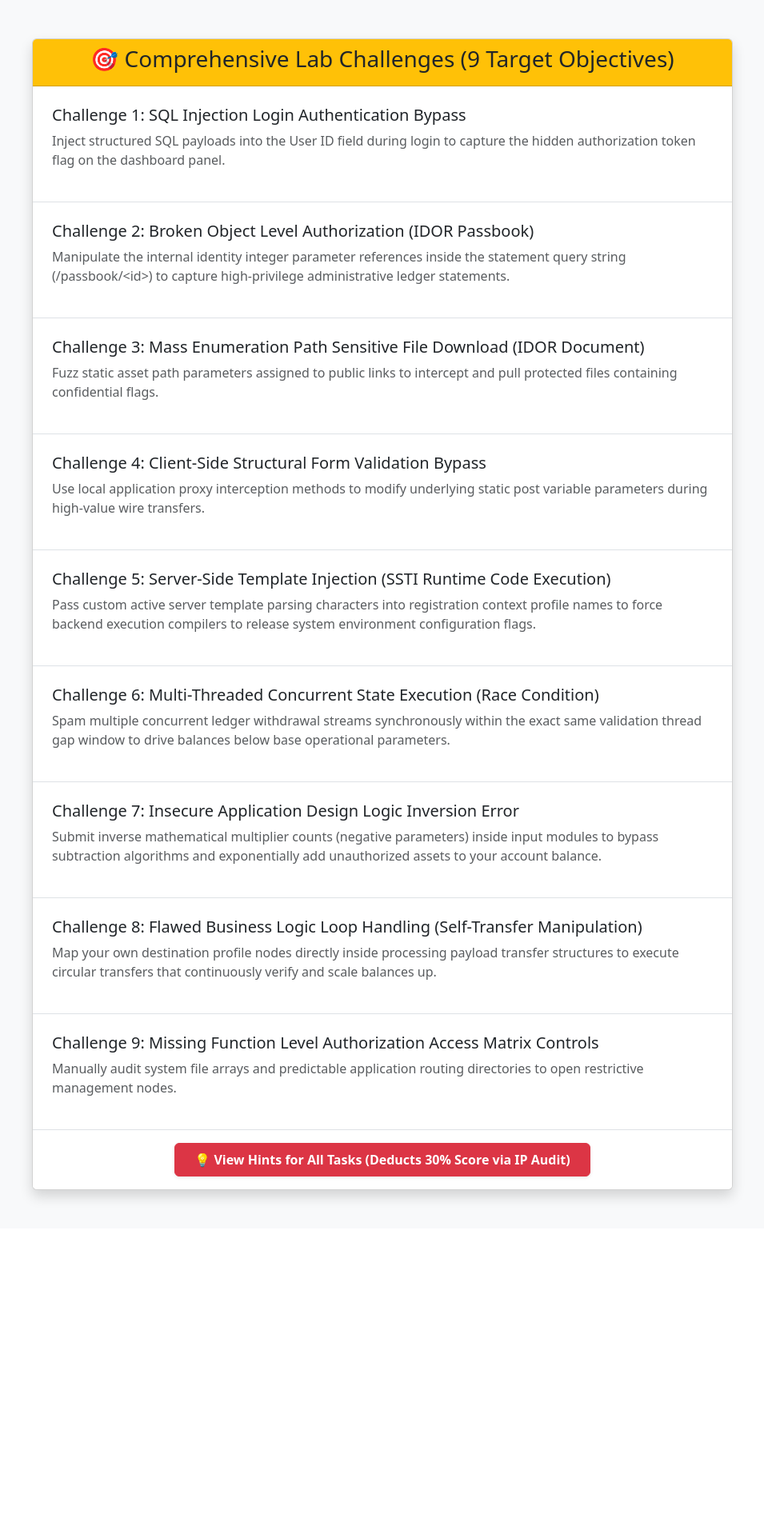
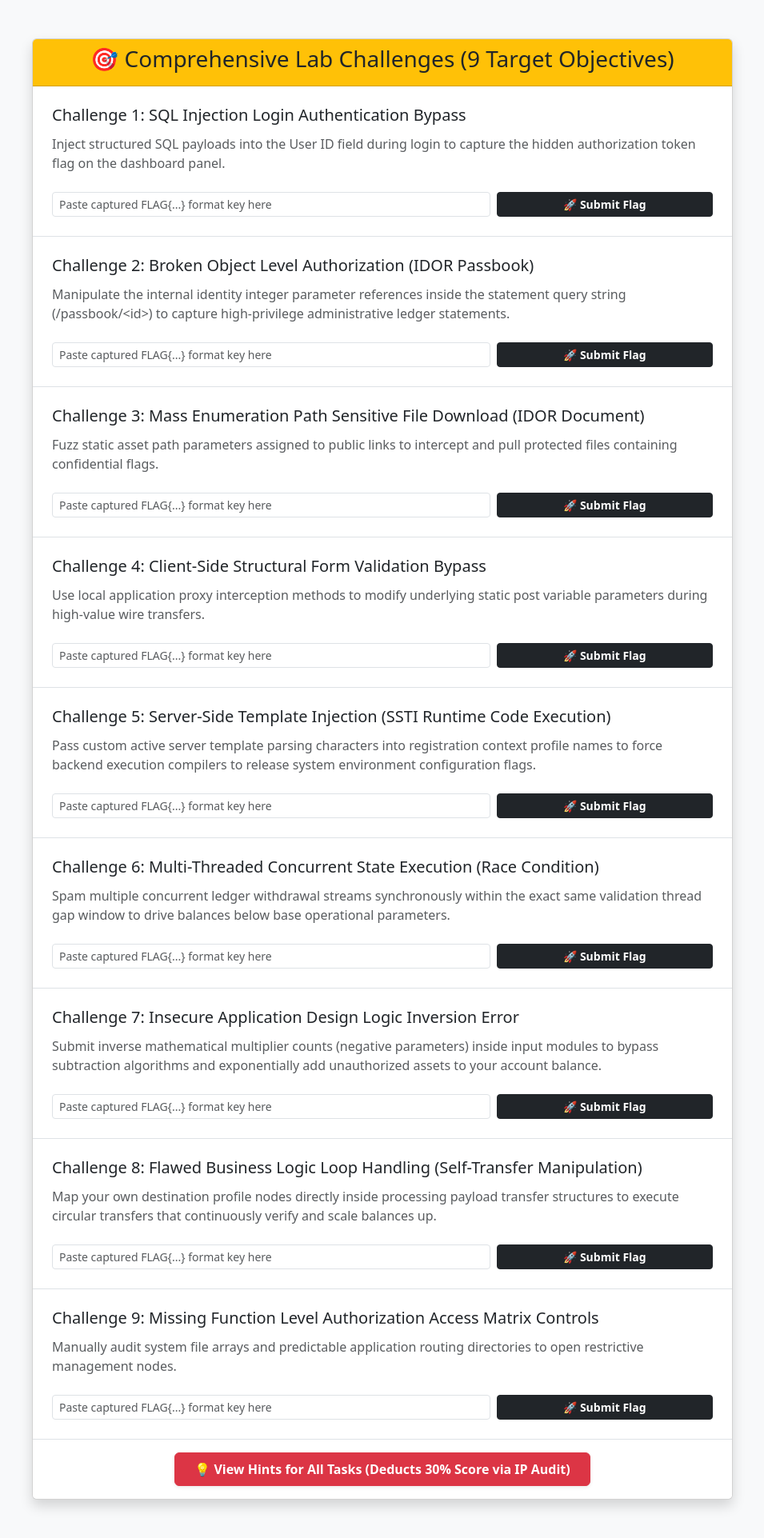
Before and after one commit to tibinjohn193-blip/procentric-cyber-bank, a Flask app: page /tasks in a window 1280 px wide. Shown: the part 56-1979 px from the top of the page at 80% size, without its empty margins (162-1117 px from the left). Before the commit the page ends 1560 px from the top, so only its background shows below. Run offline with Flask 3, Linux system fonts and the light colour scheme; a user stored in the database is signed in.

Commit message:
tasks.html

```diff
--- a/templates/tasks.html
+++ b/templates/tasks.html
@@ -17,7 +17,11 @@
         {% with messages = get_flashed_messages() %}
           {% if messages %}
             {% for message in messages %}
-              <div class="alert alert-danger text-center shadow mb-4 fw-bold"> {{ message.replace('danger:','') }} </div>
+              {% if 'success:' in message %}
+                <div class="alert alert-success text-center shadow mb-4 fw-bold"> 🎉 {{ message.replace('success:','') }} </div>
+              {% else %}
+                <div class="alert alert-danger text-center shadow mb-4 fw-bold"> ⚠️ {{ message.replace('danger:','') }} </div>
+              {% endif %}
             {% endfor %}
           {% endif %}
         {% endwith %}
@@ -29,78 +33,45 @@
             <div class="card-body p-0">
                 <div class="list-group list-group-flush">
 
-                    <div class="list-group-item p-4">
-                        <h5>Challenge 1: SQL Injection Login Authentication Bypass</h5>
-                        <p class="text-muted">Inject structured SQL payloads into the User ID field during login to capture the hidden authorization token flag on the dashboard panel.</p>
+                    {% set tasks_data = [
+                        {"id": "1", "title": "Challenge 1: SQL Injection Login Authentication Bypass", "desc": "Inject structured SQL payloads into the User ID field during login to capture the hidden authorization token flag on the dashboard panel.", "hint": "Try passing basic authentication query bypass strings like student1' OR 1=1 -- into the User ID field."},
+                        {"id": "2", "title": "Challenge 2: Broken Object Level Authorization (IDOR Passbook)", "desc": "Manipulate the internal identity integer parameter references inside the statement query string (/passbook/<id>) to capture high-privilege administrative ledger statements.", "hint": "Change the numeric database index parameter in the statement URL handle targeting user index number 1."},
+                        {"id": "3", "title": "Challenge 3: Mass Enumeration Path Sensitive File Download (IDOR Document)", "desc": "Fuzz static asset path parameters assigned to public links to intercept and pull protected files containing confidential flags.", "hint": "Intercept file parameters and fuzz file number references inside the path up to structural limit 999."},
+                        {"id": "4", "title": "Challenge 4: Client-Side Structural Form Validation Bypass", "desc": "Use local application proxy interception methods to modify underlying static post variable parameters during high-value wire transfers.", "hint": "Force transfer request fields via local proxy tools changing amount threshold to 1337733 and token routing to activated_override."},
+                        {"id": "5", "title": "Challenge 5: Server-Side Template Injection (SSTI Runtime Code Execution)", "desc": "Pass custom active server template parsing characters into registration context profile names to force backend execution compilers to release system environment configuration flags.", "hint": "Test Jinja rendering injection scripts like syntax matrices {{ 7*7 }} directly inside username parameters."},
+                        {"id": "6", "title": "Challenge 6: Multi-Threaded Concurrent State Execution (Race Condition)", "desc": "Spam multiple concurrent ledger withdrawal streams synchronously within the exact same validation thread gap window to drive balances below base operational parameters.", "hint": "Fire high-concurrency multi-threaded transfer vectors using proxy automation extensions like Turbo Intruder."},
+                        {"id": "7", "title": "Challenge 7: Insecure Application Design Logic Inversion Error", "desc": "Submit inverse mathematical multiplier counts (negative parameters) inside input modules to bypass subtraction algorithms and exponentially add unauthorized assets to your account balance.", "hint": "Post a reverse mathematical attribute (negative index block like -5) directly into Fixed Deposit multiplier fields."},
+                        {"id": "8", "title": "Challenge 8: Flawed Business Logic Loop Handling (Self-Transfer Manipulation)", "desc": "Map your own destination profile nodes directly inside processing payload transfer structures to execute circular transfers that continuously verify and scale balances up.", "hint": "Try passing your own profile savings account identification matrix code directly inside the target transfer input fields."},
+                        {"id": "9", "title": "Challenge 9: Missing Function Level Authorization Access Matrix Controls", "desc": "Manually audit system file arrays and predictable application routing directories to open restrictive management nodes.", "hint": "Analyze basic development frameworks and trace static hidden configuration blueprints left active in staging."}
+                    ] %}
+
+                    {% for task in tasks_data %}
+                    <div class="list-group-item p-4 {% if task.id in solved_list %}bg-light-success{% endif %}">
+                        <div class="d-flex justify-content-between align-items-center">
+                            <h5>{{ task.title }}</h5>
+                            {% if task.id in solved_list %}
+                                <span class="badge bg-success py-2 px-3">✔️ Solved & Verified</span>
+                            {% endif %}
+                        </div>
+                        <p class="text-muted mt-1">{{ task.desc }}</p>
 
                         {% if user.hint_viewed %}
-                        <div class="alert alert-info mt-2 py-2">💡 <b>Hint:</b> Try passing basic authentication query bypass strings like <code>student1' OR 1=1 --</code> into the User ID field.</div>
+                        <div class="alert alert-info mt-2 py-2">💡 <b>Hint:</b> <code>{{ task.hint }}</code></div>
+                        {% endif %}
+
+                        {% if task.id not in solved_list %}
+                        <form action="/submit-flag" method="POST" class="row g-2 mt-2 align-items-center">
+                            <input type="hidden" name="task_id" value="{{ task.id }}">
+                            <div class="col-sm-8">
+                                <input type="text" name="flag" class="form-control form-control-sm" placeholder="Paste captured FLAG{...} format key here" required>
+                            </div>
+                            <div class="col-sm-4">
+                                <button type="submit" class="btn btn-sm btn-dark w-100 fw-bold">🚀 Submit Flag</button>
+                            </div>
+                        </form>
                         {% endif %}
                     </div>
-
-                    <div class="list-group-item p-4">
-                        <h5>Challenge 2: Broken Object Level Authorization (IDOR Passbook)</h5>
-                        <p class="text-muted">Manipulate the internal identity integer parameter references inside the statement query string (/passbook/&lt;id&gt;) to capture high-privilege administrative ledger statements.</p>
-                        {% if user.hint_viewed %}
-                        <div class="alert alert-info mt-2 py-2">💡 <b>Hint:</b> Change the numeric database index parameter in the statement URL handle targeting user index number <code>1</code>.</div>
-                        {% endif %}
-                    </div>
-
-                    <div class="list-group-item p-4">
-                        <h5>Challenge 3: Mass Enumeration Path Sensitive File Download (IDOR Document)</h5>
-                        <p class="text-muted">Fuzz static asset path parameters assigned to public links to intercept and pull protected files containing confidential flags.</p>
-                        {% if user.hint_viewed %}
-                        <div class="alert alert-info mt-2 py-2">💡 <b>Hint:</b> Intercept file parameters and fuzz file number references inside the path up to structural limit <code>999</code>.</div>
-                        {% endif %}
-                    </div>
-
-                    <div class="list-group-item p-4">
-                        <h5>Challenge 4: Client-Side Structural Form Validation Bypass</h5>
-                        <p class="text-muted">Use local application proxy interception methods to modify underlying static post variable parameters during high-value wire transfers.</p>
-                        {% if user.hint_viewed %}
-                        <div class="alert alert-info mt-2 py-2">💡 <b>Hint:</b> Force transfer request fields via local proxy tools changing amount threshold to <code>1337733</code> and token routing to <code>activated_override</code>.</div>
-                        {% endif %}
-                    </div>
-
-                    <div class="list-group-item p-4">
-                        <h5>Challenge 5: Server-Side Template Injection (SSTI Runtime Code Execution)</h5>
-                        <p class="text-muted">Pass custom active server template parsing characters into registration context profile names to force backend execution compilers to release system environment configuration flags.</p>
-                        {% if user.hint_viewed %}
-                        <div class="alert alert-info mt-2 py-2">💡 <b>Hint:</b> Test Jinja rendering injection scripts like syntax matrices <code>{{ 7*7 }}</code> directly inside username parameters.</div>
-                        {% endif %}
-                    </div>
-
-                    <div class="list-group-item p-4">
-                        <h5>Challenge 6: Multi-Threaded Concurrent State Execution (Race Condition)</h5>
-                        <p class="text-muted">Spam multiple concurrent ledger withdrawal streams synchronously within the exact same validation thread gap window to drive balances below base operational parameters.</p>
-                        {% if user.hint_viewed %}
-                        <div class="alert alert-info mt-2 py-2">💡 <b>Hint:</b> Fire high-concurrency multi-threaded transfer vectors using proxy automation extensions like Turbo Intruder.</div>
-                        {% endif %}
-                    </div>
-
-                    <div class="list-group-item p-4">
-                        <h5>Challenge 7: Insecure Application Design Logic Inversion Error</h5>
-                        <p class="text-muted">Submit inverse mathematical multiplier counts (negative parameters) inside input modules to bypass subtraction algorithms and exponentially add unauthorized assets to your account balance.</p>
-                        {% if user.hint_viewed %}
-                        <div class="alert alert-info mt-2 py-2">💡 <b>Hint:</b> Post a reverse mathematical attribute (negative index block like <code>-5</code>) directly into Fixed Deposit multiplier fields.</div>
-                        {% endif %}
-                    </div>
-
-                    <div class="list-group-item p-4">
-                        <h5>Challenge 8: Flawed Business Logic Loop Handling (Self-Transfer Manipulation)</h5>
-                        <p class="text-muted">Map your own destination profile nodes directly inside processing payload transfer structures to execute circular transfers that continuously verify and scale balances up.</p>
-                        {% if user.hint_viewed %}
-                        <div class="alert alert-info mt-2 py-2">💡 <b>Hint:</b> Try passing your own profile savings account identification matrix code directly inside the target transfer input fields.</div>
-                        {% endif %}
-                    </div>
-
-                    <div class="list-group-item p-4">
-                        <h5>Challenge 9: Missing Function Level Authorization Access Matrix Controls</h5>
-                        <p class="text-muted">Manually audit system file arrays and predictable application routing directories to open restrictive management nodes.</p>
-                        {% if user.hint_viewed %}
-                        <div class="alert alert-info mt-2 py-2">💡 <b>Hint:</b> Analyze basic development frameworks and trace static hidden configuration blueprints left active in staging.</div>
-                        {% endif %}
-                    </div>
+                    {% endfor %}
 
                 </div>
             </div>
@@ -116,4 +87,7 @@
         </div>
     </div>
 </body>
+<style>
+    .bg-light-success { background-color: #e8f5e9 !important; border-left: 5px solid #2e7d32; }
+</style>
 </html>
```
